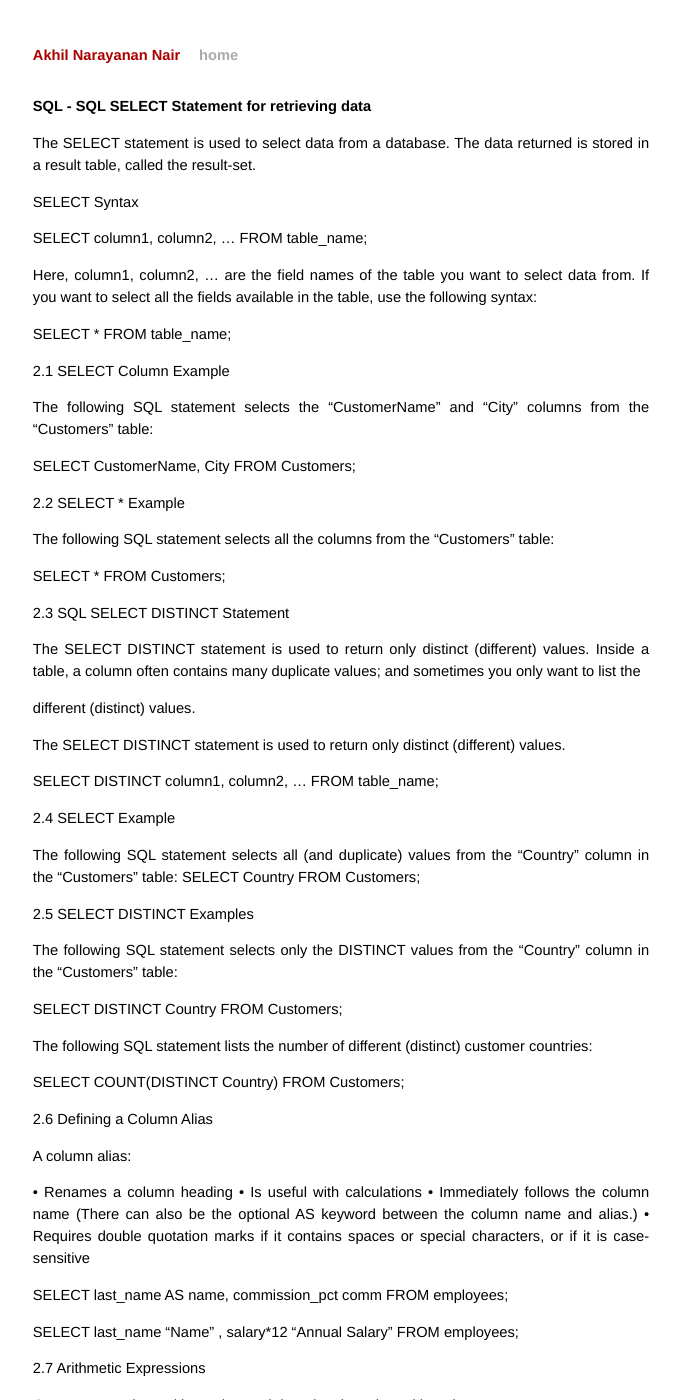
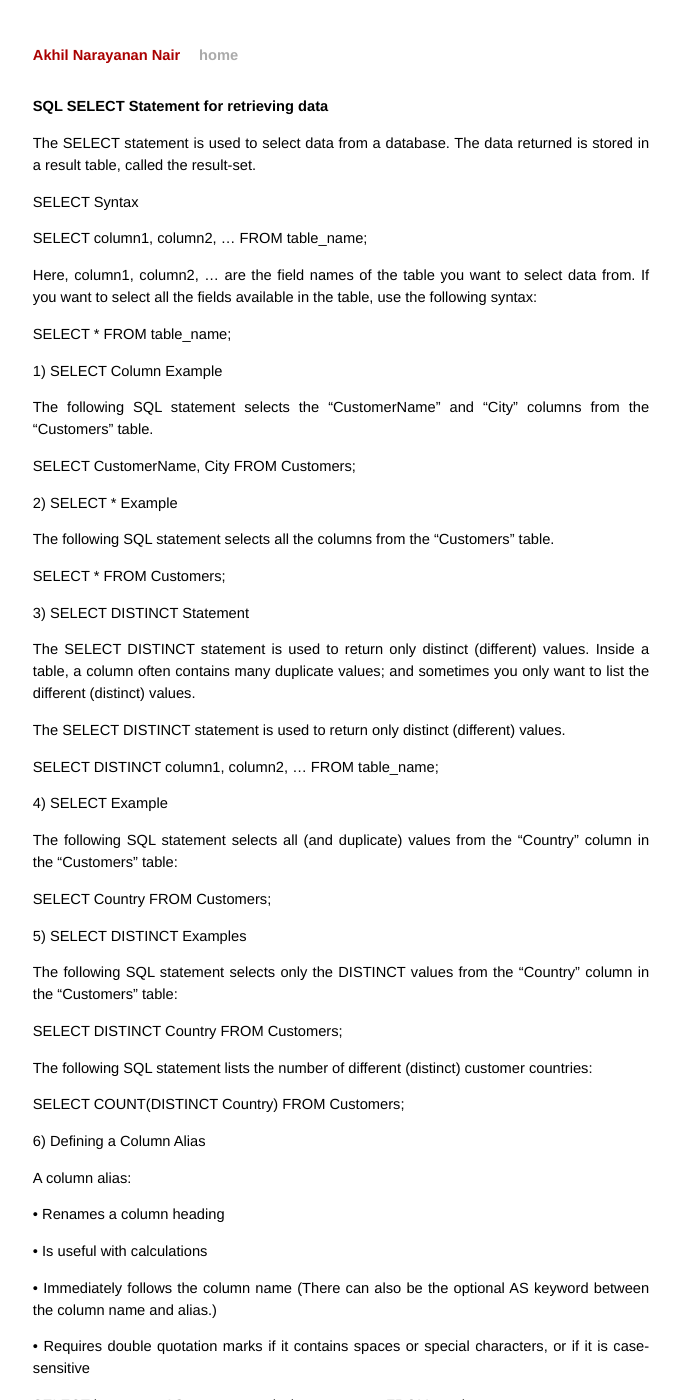
Before and after one commit to akhiln007/web-repo, a Jekyll site: the page built from _posts/2017-07-05-SELECT-Statement.md, in a window 1280 px wide and 1400 px high. Shown: the whole window, without its empty margins (299-979 px from the left). Built offline with Jekyll 4.4.1, drawn with Linux system fonts in a browser that asks for light colours; some of the changed text lies outside the part shown.

Commit message:
updated the content

```diff
--- a/_posts/2017-07-05-SELECT-Statement.md
+++ b/_posts/2017-07-05-SELECT-Statement.md
@@ -1,6 +1,6 @@
 ---
 layout: post
-title: SQL - SQL SELECT Statement for retrieving data
+title: SQL SELECT Statement for retrieving data
 ---
 {{ page.title }}
 ================
@@ -16,35 +16,34 @@ Here, column1, column2, ... are the field names of the table you want to select
 
 SELECT * FROM table_name;
 
-2.1	SELECT Column Example
+1) SELECT Column Example
 
-The following SQL statement selects the "CustomerName" and "City" columns from the "Customers" table:
+The following SQL statement selects the "CustomerName" and "City" columns from the "Customers" table.
 
 SELECT CustomerName, City FROM Customers;
 
-2.2	 SELECT * Example
+2) SELECT * Example
 
-The following SQL statement selects all the columns from the "Customers" table:
+The following SQL statement selects all the columns from the "Customers" table.
 
 SELECT * FROM Customers;
 
-2.3	 SQL SELECT DISTINCT Statement
+3) SELECT DISTINCT Statement
 
-The SELECT DISTINCT statement is used to return only distinct (different) values. Inside a table, a column often contains many duplicate values; and sometimes you only want to list the
-
-different (distinct) values.
+The SELECT DISTINCT statement is used to return only distinct (different) values. Inside a table, a column often contains many duplicate values; and sometimes you only want to list the different (distinct) values.
 
 The SELECT DISTINCT statement is used to return only distinct (different) values.
 
 SELECT DISTINCT column1, column2, ...
 FROM table_name;
 
-2.4	 SELECT Example
+4) SELECT Example
 
 The following SQL statement selects all (and duplicate) values from the "Country" column in the "Customers" table:
+
 SELECT Country FROM Customers;
 
-2.5	 SELECT DISTINCT Examples
+5) SELECT DISTINCT Examples
 
 The following SQL statement selects only the DISTINCT values from the "Country" column in the "Customers" table:
 
@@ -54,13 +53,16 @@ The following SQL statement lists the number of different (distinct) customer co
 
 SELECT COUNT(DISTINCT Country) FROM Customers;
 
-2.6 Defining a Column Alias
+6) Defining a Column Alias
 
 A column alias:
 
 • Renames a column heading
+
 • Is useful with calculations
+
 • Immediately follows the column name (There can also be the optional AS keyword between the column name and alias.)
+
 • Requires double quotation marks if it contains spaces or special characters, or if it is case-sensitive
 
 SELECT last_name AS name, commission_pct comm
@@ -69,54 +71,57 @@ FROM employees;
 SELECT last_name "Name" , salary*12 "Annual Salary"
 FROM employees;
 
-2.7 Arithmetic Expressions
+7) Arithmetic Expressions
 
 Create expressions with number and date data by using arithmetic operators.
 
 SELECT last_name, salary, salary + 300
 FROM employees;
 
-2.8 Defining a Null Value
+8) Defining a Null Value
 
 Null is a value that is unavailable, unassigned, unknown, or inapplicable.Null is not the same as zero or a blank space.
 
 SELECT last_name, job_id, salary, commission_pct
 FROM employees;
 
-2.9 Concatenation Operator
+9) Concatenation Operator
 
 A concatenation operator:
 
-• Links columns or character strings to other columns
-• Is represented by two vertical bars (||)
-• Creates a resultant column that is a character expression
+• Links columns or character strings to other columns.
+
+• Is represented by two vertical bars (||).
+
+• Creates a resultant column that is a character expression.
 
 SELECT last_name||job_id AS "Employees"
 FROM employees;
 
-2.10 Literal Character Strings
+10) Literal Character Strings
 
 • A literal is a character, a number, or a date that is included in the SELECT statement.
+
 • Date and character literal values must be enclosed within single quotation marks.
+
 • Each character string is output once for each row returned.
 
 
-SELECT last_name ||' is a '||job_id
-AS "Employee Details"
+SELECT last_name ||' is a '||job_id AS "Employee Details"
 FROM employees;
 
-2.11 Alternative Quote (q) Operator
+11) Alternative Quote (q) Operator
 
 Specify your own quotation mark delimiter.
 
 • Select any delimiter.
+
 • Increase readability and usability.
-
 
 SELECT department_name || ' Department' || q'['s Manager Id: ]' || manager_id AS "Department and Manager"
 FROM departments;
 
-2.12 Displaying the Table Structure
+12) Displaying the Table Structure
 
 • Use the DESCRIBE command to display the structure of a table.
 
```
